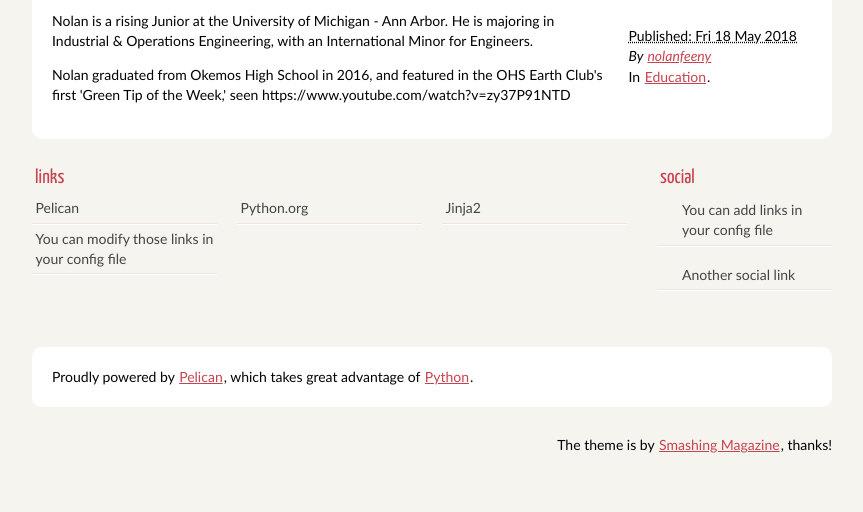
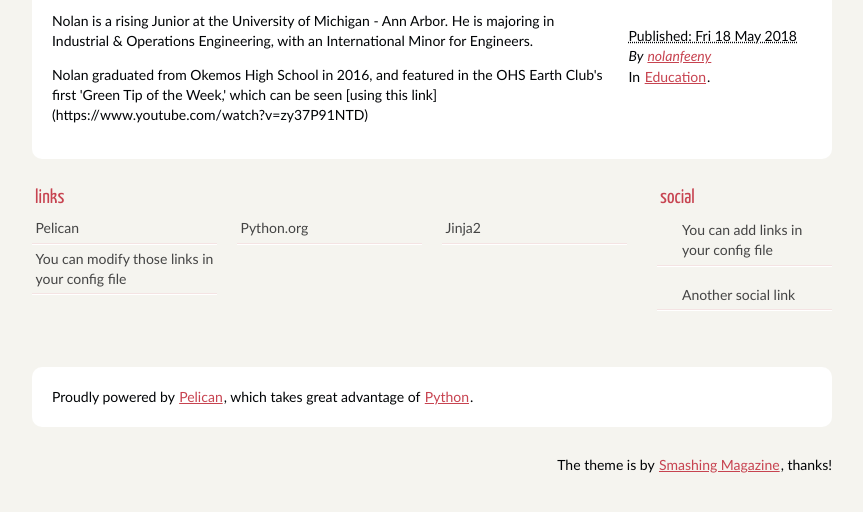
Before and after one commit to nolanfeeny/nolanfeeny.github.io, a plain HTML site: page education.html in a window 1280 px wide. Shown: the part 216-728 px from the top of the page, without its empty margins (208-1071 px from the left). Drawn offline with Linux system fonts and the light colour scheme.

Commit message:
Update education.html

```diff
--- a/education.html
+++ b/education.html
@@ -40,7 +40,7 @@
 <p>In <a href="./category/education.html">Education</a>.</p>
 
 </footer><!-- /.post-info -->      <p>Nolan is a rising Junior at the University of Michigan - Ann Arbor. He is majoring in Industrial &amp; Operations Engineering, with an International Minor for Engineers.</p>
-<p>Nolan graduated from Okemos High School in 2016, and featured in the OHS Earth Club's first 'Green Tip of the Week,' seen https://www.youtube.com/watch?v=zy37P91NTD</p>
+<p>Nolan graduated from Okemos High School in 2016, and featured in the OHS Earth Club's first 'Green Tip of the Week,' which can be seen [using this link] (https://www.youtube.com/watch?v=zy37P91NTD)</p>
     </div><!-- /.entry-content -->
 
   </article>
```
